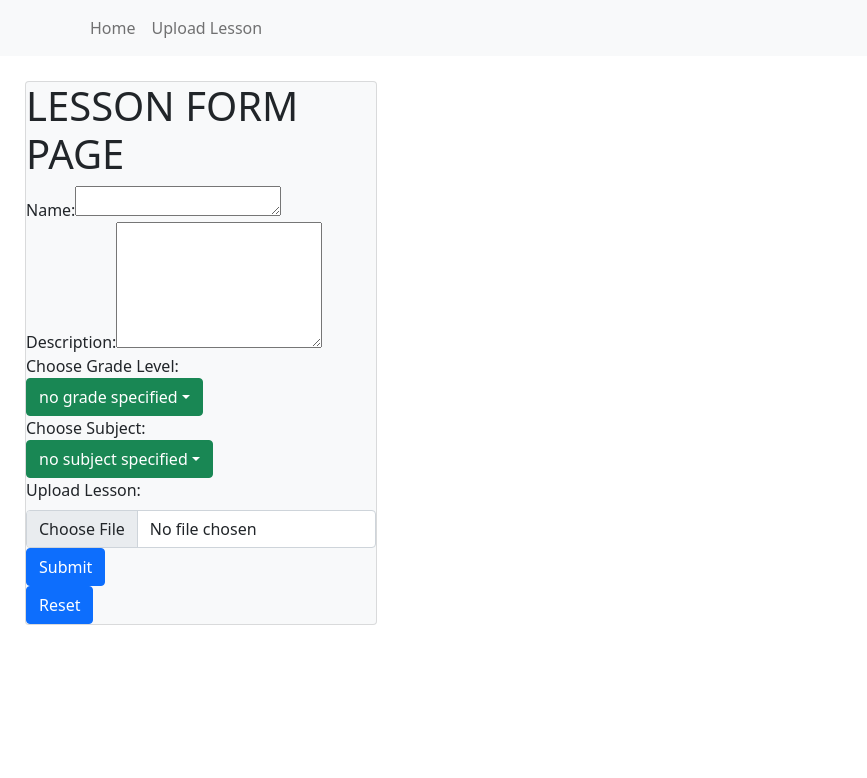
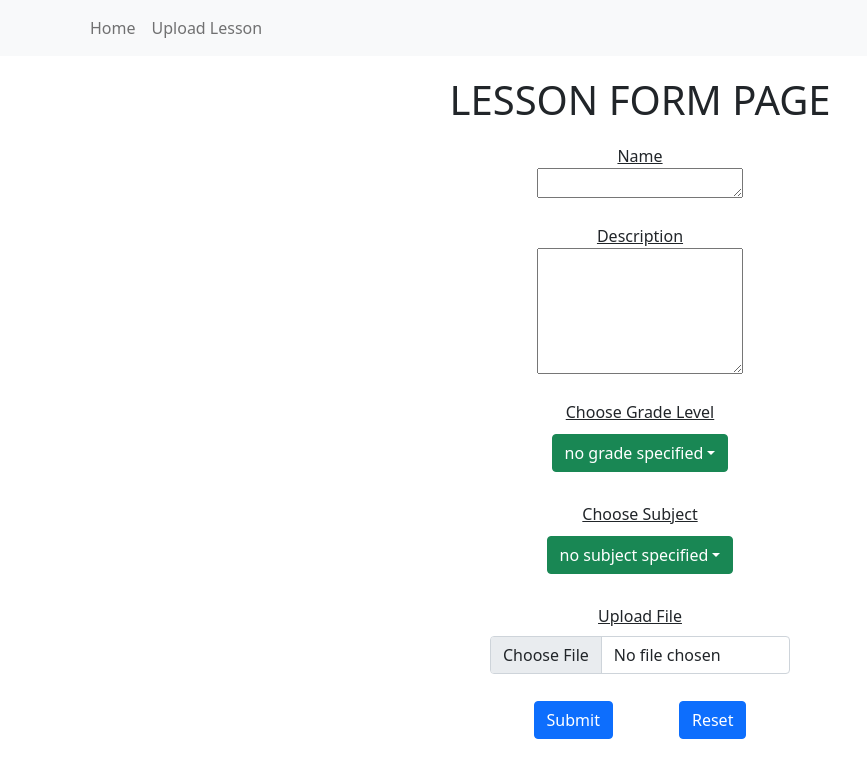
Before and after one commit to Ekosma/p5-frontend, a React (Create React App) app: page /Lesson/new in a window 1280 px wide. Shown: the top 778 px of the page, without its empty margins (0-867 px from the left). Built offline with nearby package versions, Linux system fonts and the light colour scheme.

Commit message:
reworked upload form css

```diff
--- /dev/null
+++ b/src/components/lessonForm/LessonFormContainer.css
@@ -0,0 +1,17 @@
+.form {
+  margin: 20px 50px;
+}
+
+.upload {
+  text-align: center;
+  margin: 20px;
+}
+
+.title {
+  text-decoration: underline;
+  margin: 20px;
+}
+
+.btn {
+  margin: 10px;
+}
--- a/src/components/lessonForm/LessonFormContainer.js
+++ b/src/components/lessonForm/LessonFormContainer.js
@@ -5,7 +5,7 @@ import { connect } from 'react-redux';
 import {uploadLesson} from '../../redux/actions/uploadLesson'
 import { Form, Button } from 'react-bootstrap';
 import Upload from './Pdf_Upload';
-//import './LessonFormContainer.css';
+import './LessonFormContainer.css';
 import { Card } from 'react-bootstrap'
 
 class LessonFormContainer extends Component {
@@ -98,31 +98,44 @@ class LessonFormContainer extends Component {
     const description = <textarea id="description" rows="5" value={this.state.description} onChange={this.descriptionChoice} required={true}/>
     const content = <Upload onChange={this.uploadedContent} key={this.state.key} />
     return (
-      <Card style={{ maxWidth: '22rem', margin: '25px'}} className="card bg-light mb-3 ">
+      <div className="upload">
         <Form onSubmit={this.handleSubmit} className='form'>
           <h1>LESSON FORM PAGE</h1>
-          <div>
-            Name:{name}
+          <div className='title'>
+            Name
+            <div>
+              {name}
+            </div>
           </div>
-          <div>
-            Description:{description}
+          <div className='title'>
+            Description
+            <div className='body'>
+              {description}
+            </div>
           </div>
-          <div>
-            Choose Grade Level:{listGrade}
+          <div className='title'>
+            Choose Grade Level
+            <div className='body'>
+            {listGrade}
+            </div>
           </div>
-          <div>
-            Choose Subject:{listSubject}
+          <div className='title'>
+            Choose Subject
+            <div className='body'>
+              {listSubject}
+            </div>
           </div>
-          <div>
+          <div className='pdf'>
             {content}
           </div>
-          <div>
+          <div className='btn'>
             <Button variant="primary" type="submit">Submit</Button>
           </div>
-          <Button type='reset'>Reset</Button>
+          <div className='btn'>
+            <Button type='reset'>Reset</Button>
+          </div>
         </Form>
-
-      </Card>
+      </div>
     )
   }
 }
--- /dev/null
+++ b/src/components/lessonForm/Pdf_Upload.css
@@ -0,0 +1,7 @@
+.form-label {
+  text-decoration: underline;
+}
+
+.form-control {
+  max-width: 300px;
+}
--- a/src/components/lessonForm/Pdf_Upload.js
+++ b/src/components/lessonForm/Pdf_Upload.js
@@ -1,11 +1,11 @@
 import React from 'react'
-//import axios from 'axios'
+import './Pdf_Upload.css'
 
 const PDF_Upload = (props) => {
 
     return (
       <div>
-      <label className="form-label" htmlFor="customFile">Upload Lesson:</label>
+      <label className="form-label" htmlFor="customFile">Upload File</label>
       <input type="file" className="form-control" accept="application/pdf" id="customFile" onChange={props.onChange} required={true}/>
       </div>
     )
```
